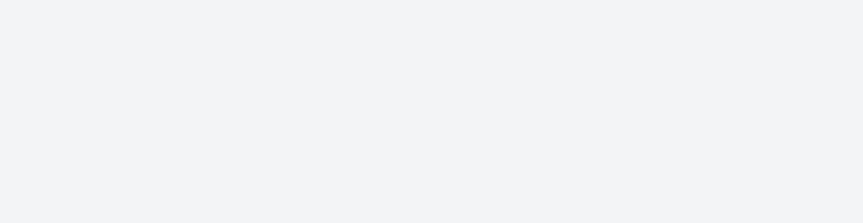
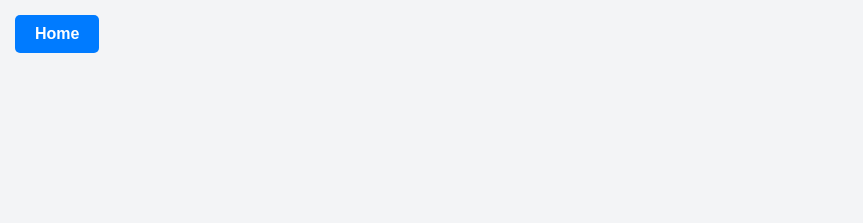
Before and after one commit to krishna55530/498-test, a plain HTML site: page flash.html in a window 1280 px wide. Shown: the top 223 px of the page, without its empty margins (0-863 px from the left). Drawn offline with Linux system fonts and the light colour scheme.

Commit message:
home button

```diff
--- a/flash.html
+++ b/flash.html
@@ -9,6 +9,8 @@
     </head>
     <body>
         <h1>Your Flashcards</h1>
+        <a href="index.html"><button class="home">Home</button></a>
+
         <!-- flashcards -->
         <div class="card-container" onclick="flipCard()">
             <div class="flashcard" id="flashcard">
--- a/flashStyle.css
+++ b/flashStyle.css
@@ -103,3 +103,18 @@ button:hover {
     color: #4b5563;
     font-weight: 500;
 }
+
+.home {
+    position: fixed;
+    top: 15px;      /* Spacing from the top edge */
+    left: 15px;     /* Spacing from the left edge */
+    z-index: 1000;  /* Keeps the button on top of other content */
+
+    /* Optional styling to make it look nice */
+    padding: 10px 20px;
+    background-color: #007BFF;
+    color: white;
+    border: none;
+    border-radius: 5px;
+    cursor: pointer;
+}
```
